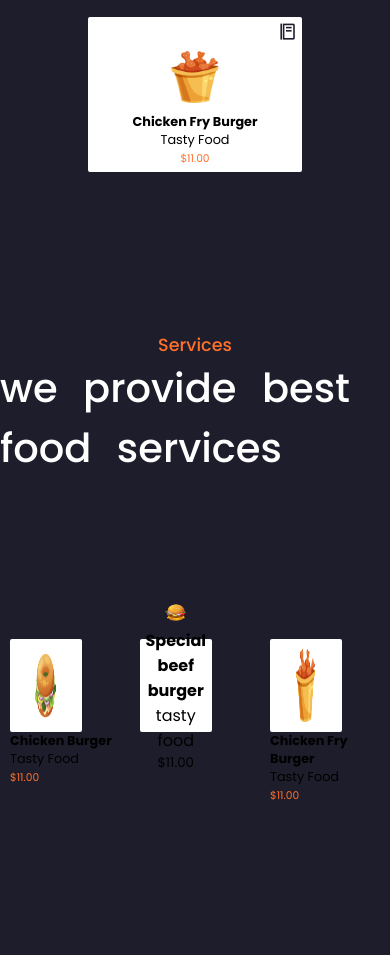
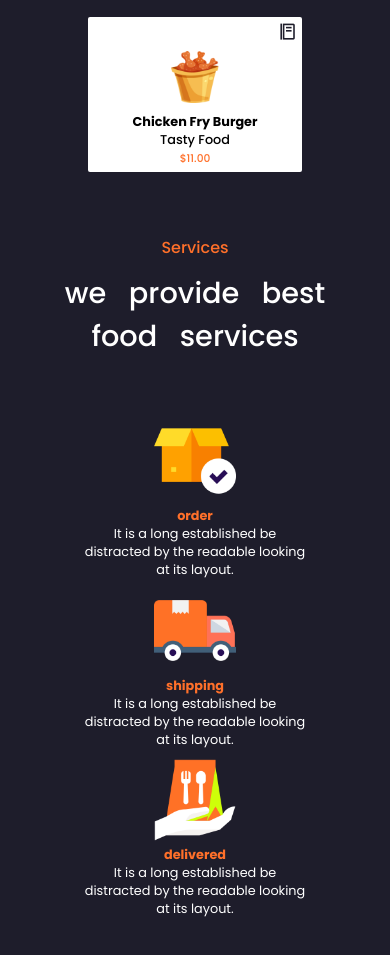
Before and after one commit to JoelRamos22/proyectoWeb, a plain HTML site: page index.html in a window 390 px wide. Shown: the part 2168-3123 px from the top of the page. Drawn offline with nearby package versions, Linux system fonts and the light colour scheme.

Commit message:
feat: :sparkles: FInalizacion del layout a menu de orders
se finalizo la construccion de visualizacion en dispositivos mobiles y portatiles del menu de ordenes de la pagina

```diff
--- a/css/style.css
+++ b/css/style.css
@@ -195,19 +195,20 @@ body {
     width: 100%;
     height: 30vh;
     word-spacing: 15px;
+    gap: 50px;
     display: flex;
     flex-direction: column;
     justify-content: end;
     align-items:center;
 }
 .titles__titulo {
-    font-size: 1.1em;
+    font-size: 1.2em;
     color: var(--color-font-1);
     text-transform: capitalize;
     font-weight: 500;
 }
 .titles__message {
-    font-size: 2.5em;
+    font-size: 2.3em;
     color: var(--color-font-2);
     font-weight: 500
 }
@@ -252,10 +253,12 @@ body {
 }
 .list__text-container {
     text-transform: capitalize;
-    font-size: 1.1em;
+    font-size: 1.2em;
+    font-weight: 500;
 }
 .list__text-container small {
     color: var(--color-font-1);
+    font-weight: 500;
 }
 
 /* desde aqui */
@@ -265,25 +268,26 @@ body {
     height: 90vh;
     display: flex;
     flex-direction: column;
-    justify-content: space-around;
+    justify-content: space-between;
 }
 .services__titles {
     width: 100%;
     height: 30vh;
     word-spacing: 15px;
+    gap: 50px;
     display: flex;
     flex-direction: column;
     justify-content: end;
     align-items:center;
 }
 .titles-details__titulo {
-    font-size: 1.1em;
+    font-size: 1.2em;
     color: var(--color-font-1);
     text-transform: capitalize;
     font-weight: 500;
 }
 .titles-details__message {
-    font-size: 2.5em;
+    font-size: 2.3em;
     color: var(--color-font-2);
     font-weight: 500
 }
@@ -294,37 +298,36 @@ body {
     align-items: center;
     justify-content: center;
 }
-.list__services-list {
+.list__services {
+    width: 100%;
     display: flex;
     flex-direction: row;
+    justify-content: center;
+    align-items: center;
     list-style: none;
-    gap: 20px;
-    padding: 10px;
+    /* padding: 10px; */
+    text-align: center;
+}
+.services__contenedor {
+    width: 100%;
+    display: flex;
+    align-items: center;
+    flex-direction: column;
+    justify-content: center;
+}
+.contenedor__image {
+    width: 50%;
 
 }
-.list__service-container {
-    display: flex;
-    flex-direction: column;
-    align-items: center;
-    justify-content: center;
-    text-align: center;
-    border-radius: 2px;
-    width: 80%;
-    height: 100%;
-    padding: 10px;
-}
-.imagen-container__img {
-    width: 50%;
-    height: 100%;
-    padding: 5px;
-}
-.list__text-container {
-    text-transform: capitalize;
-    font-size: 1.1em;
-}
-.list__text-container small {
+.contenedor__order {
     color: var(--color-font-1);
 }
+.contenedor__parrafo {
+    width: 60%;
+    color: var(--color-font-2);
+}
+
+
 @media (width < 600px){
     .header {
         width: 100%;
@@ -522,6 +525,53 @@ body {
         text-transform: capitalize;
         font-size: 0.8em;
     }
+    .services {
+        padding: 10px;
+    }
+    .services__titles {
+        width: 100%;
+        height: 15vh;
+        word-spacing: 15px;
+        gap: 12px;
+        display: flex;
+        padding: 0px 20px;
+        flex-direction: column;
+        justify-content:start;
+        align-items:center;
+        text-align: center;
+    }
+    .services__list {
+        width: 100%;
+        height: 75vh;
+        display: flex;
+        flex-direction: column;
+        align-items: center;
+        justify-content: center;
+    }
+    .list__services {
+        width: 100%;
+        gap: 5px;
+        display: flex;
+        flex-direction: column;
+    }
+    .titles-details__titulo {
+        font-size: 1em;
+    }
+    .titles-details__message {
+        font-size: 1.8em;
+    }
+    .contenedor__image {
+        width: 25%;
+        height: 35%;
+        padding: 5px;
+    }
+    .contenedor__order {
+        font-size: 0.8em;
+    }
+    .contenedor__parrafo{
+        font-size: 0.8em;
+        width: 60%;
+    }
 }
 
 @media (width > 1600px) {
--- a/index.html
+++ b/index.html
@@ -107,33 +107,24 @@
             </section>
             <section class="services__list">
                 <article>
-                    <ul class="list__services-list">
-                        <li class="list__services-container">
-                            <div class="list__imagen-container">
-                                <img src="storage/img/food1.png" class="imagen-container__img">
-                            </div>
-                            <div class="list__text-container">
-                                <h4>chicken burger</h4>
-                                <p>tasty food</p>
-                                <small>$11.00</small>
-                            </div>
+                    <ul class="list__services">
+                        <li class="services__contenedor">
+                            <img src="storage/img/s1.png" class="contenedor__image">
+                            <h4 class="contenedor__order">order</h4>
+                            <p class="contenedor__parrafo">It is a long established be distracted by the readable looking at its layout.
+                            </p>
                         </li>
-                        <li class="list__services-container">
-                            <div class="list__imagen-container">
-                                <img src="storage/img/food2.png" class="imagen-container__img">
-                                <h4>Special beef burger</h4>
-                                <p>tasty food</p>
-                                <small>$11.00</small>
+                        <li class="services__contenedor">
+                            <img src="storage/img/s2.png" class="contenedor__image">
+                            <h4 class="contenedor__order">shipping</h4>
+                            <p class="contenedor__parrafo">It is a long established be distracted by the readable looking at its layout.
+                            </p>
                         </li>
-                        <li class="list__services-container">
-                            <div class="list__imagen-container">
-                                <img src="storage/img/food3.png" class="imagen-container__img">
-                            </div>
-                            <div class="list__text-container">
-                                <h4>chicken fry burger</h4>
-                                <p>tasty food</p>
-                                <small>$11.00</small>
-                            </div>
+                        <li class="services__contenedor">
+                            <img src="storage/img/s3.png" class="contenedor__image">
+                            <h4 class="contenedor__order">delivered</h4>
+                            <p class="contenedor__parrafo">It is a long established be distracted by the readable looking at its layout.
+                            </p>
                         </li>
                     </ul>
                 </article>
```
